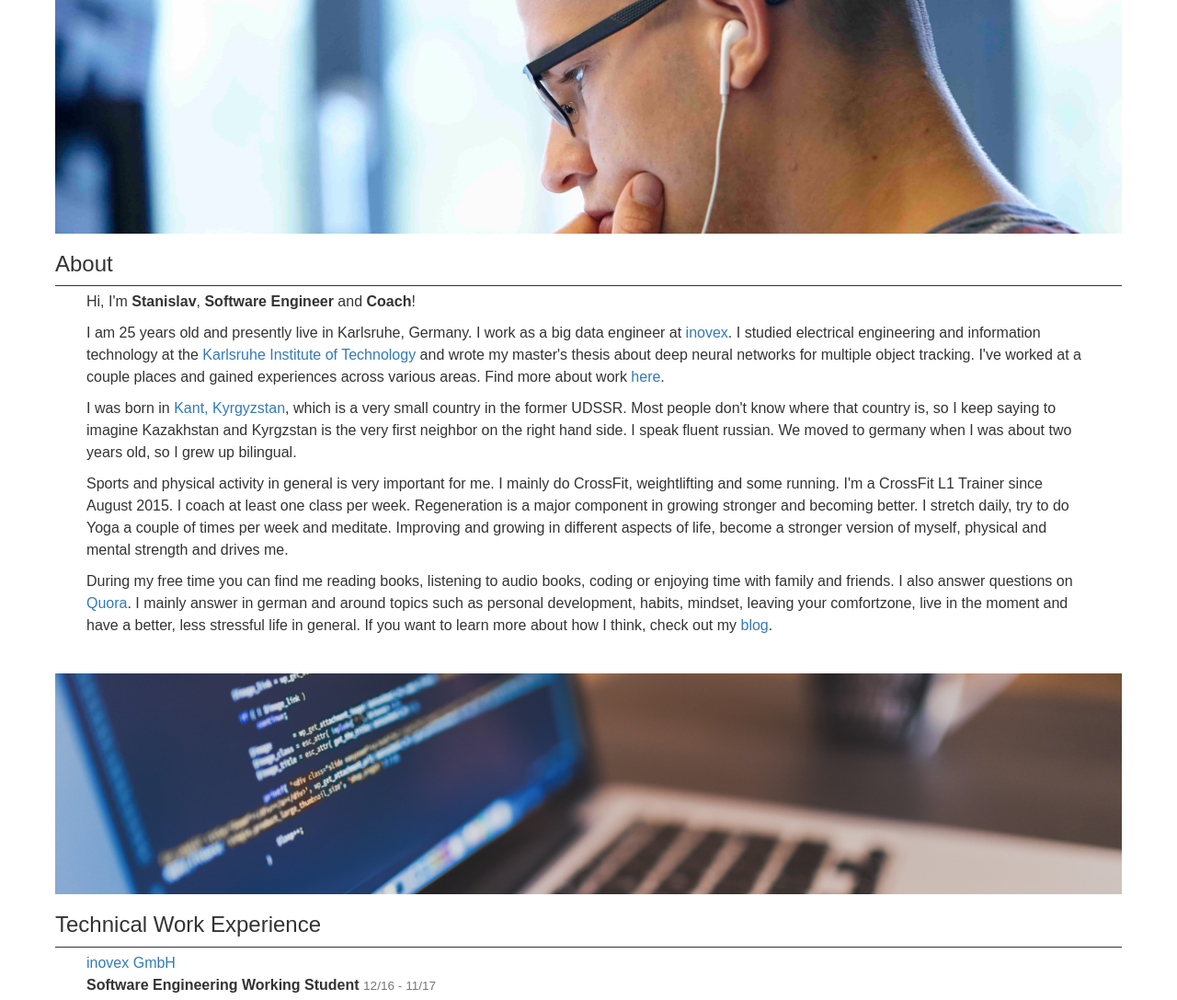
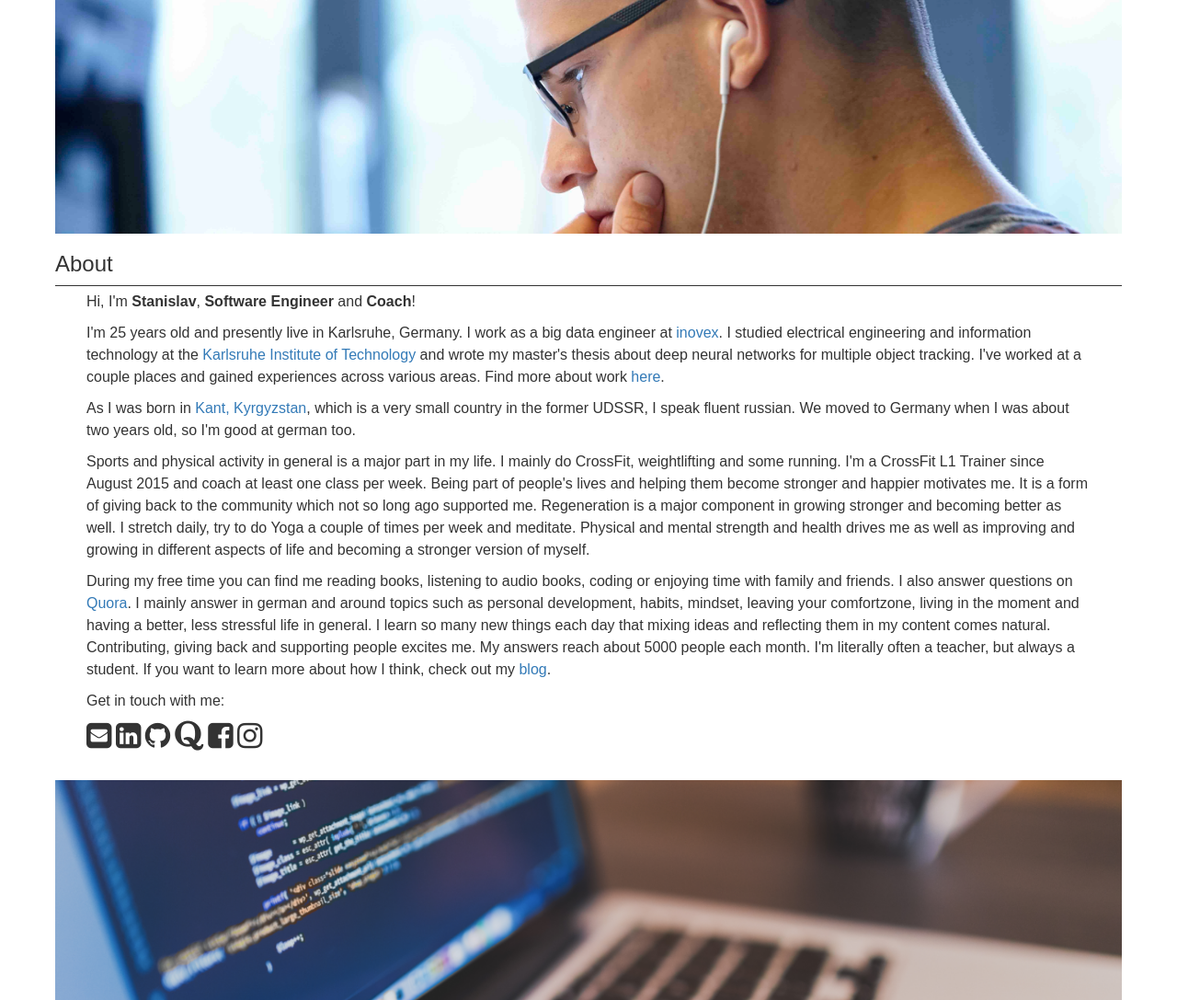
Before and after one commit to stanifrolov/portfolio, a Django app: page / in a window 1280 px wide. Shown: the part 61-1148 px from the top of the page at 92% size. Run offline with Django 3.2, Linux system fonts and the light colour scheme; some libraries are stand-ins or nearby versions.

Commit message:
Added some about text and get in touch

```diff
--- a/templates/home.html
+++ b/templates/home.html
@@ -13,37 +13,47 @@
         <p>Hi, I'm <strong>Stanislav</strong>, <strong>Software Engineer</strong> and <strong>Coach</strong>!</p>
 
         <p>
-            I am {{ age }} years old and presently live in Karlsruhe, Germany. I work as a big data engineer at
-            <a href="https://www.inovex.de/de" target="_blank">inovex</a>.
-            I studied electrical engineering and information technology at the
-            <a href="https://www.kit.edu/english" target="_blank">Karlsruhe Institute of Technology</a> and
-            wrote my master's thesis about deep neural networks for multiple object tracking. I've worked at a couple
-            places and gained experiences across various areas. Find more about work <a href="{% url 'home' %}#work">here</a>.
+            I'm {{ age }} years old and presently live in Karlsruhe, Germany.
+            I work as a big data engineer at <a href="https://www.inovex.de/de" target="_blank">inovex</a>.
+            I studied electrical engineering and information technology at the <a href="https://www.kit.edu/english" target="_blank">Karlsruhe Institute of Technology</a> and wrote my master's thesis about deep neural networks for multiple object tracking.
+            I've worked at a couple places and gained experiences across various areas. Find more about work <a href="{% url 'home' %}#work">here</a>.
         </p>
 
         <p>
-            I was born in <a href="https://www.google.com/maps/place/Kant,+Kyrgyzstan/" target="_blank">Kant, Kyrgyzstan</a>,
-            which is a very small country in the former UDSSR. Most people don't know where that country is,
-            so I keep saying to imagine Kazakhstan and Kyrgzstan is the very first neighbor on the right hand side.
-            I speak fluent russian. We moved to germany when I was about two years old, so I grew up bilingual.
+            As I was born in <a href="https://www.google.com/maps/place/Kant,+Kyrgyzstan/" target="_blank">Kant, Kyrgyzstan</a>,
+            which is a very small country in the former UDSSR, I speak fluent russian.
+            We moved to Germany when I was about two years old, so I'm good at german too.
         </p>
 
         <p>
-            Sports and physical activity in general is very important for me. I mainly do CrossFit, weightlifting and some running.
-            I'm a CrossFit L1 Trainer since August 2015. I coach at least one class per week. Regeneration is a
-            major component in growing stronger and becoming better. I stretch daily, try to do Yoga a couple of times per week
-            and meditate. Improving and growing in different aspects of life, become a stronger version of myself,
-            physical and mental strength and drives me.
+            Sports and physical activity in general is a major part in my life.
+            I mainly do CrossFit, weightlifting and some running.
+            I'm a CrossFit L1 Trainer since August 2015 and coach at least one class per week.
+            Being part of people's lives and helping them become stronger and happier motivates me.
+            It is a form of giving back to the community which not so long ago supported me.
+            Regeneration is a major component in growing stronger and becoming better as well.
+            I stretch daily, try to do Yoga a couple of times per week and meditate.
+            Physical and mental strength and health drives me as well as improving and growing in different aspects of life and becoming a stronger version of myself.
         </p>
 
         <p>
-            During my free time you can find me reading books, listening to audio books,
-            coding or enjoying time with family and friends. I also  answer questions on
-            <a href="https://de.quora.com/profile/Stanislav-Frolov-4">Quora</a>. I mainly answer in german
-            and around topics such as personal development, habits, mindset, leaving your comfortzone, live in the moment
-            and have a better, less stressful life in general. If you want to learn more about how I think, check out my
-            <a href="{% url 'blog' %}">blog</a>.
+            During my free time you can find me reading books, listening to audio books, coding or enjoying time with family and friends.
+            I also  answer questions on <a href="https://de.quora.com/profile/Stanislav-Frolov-4">Quora</a>.
+            I mainly answer in german and around topics such as personal development, habits, mindset, leaving your comfortzone, living in the moment and having a better, less stressful life in general.
+            I learn so many new things each day that mixing ideas and reflecting them in my content comes natural.
+            Contributing, giving back and supporting people excites me.
+            My answers reach about 5000 people each month.
+            I'm literally often a teacher, but always a student.
+            If you want to learn more about how I think, check out my <a href="{% url 'blog' %}">blog</a>.
         </p>
+
+        <p>Get in touch with me:</p>
+        <a href="mailto:mail.stanislav.frolov@gmail.com" target="_blank" class="fa fa-envelope-square fa-2x" style="text-decoration: none"></a>
+        <a href="https://www.linkedin.com/in/stanislav-frolov-379090105" target="_blank" class="fa fa-linkedin-square fa-2x" style="text-decoration: none"></a>
+        <a href="https://github.com/stanislavfrolov92" target="_blank" class="fa fa-github fa-2x" style="text-decoration: none"></a>
+        <a href="https://de.quora.com/profile/Stanislav-Frolov-4" target="_blank" class="fa fa-quora fa-2x" style="text-decoration: none"></a>
+        <a href="https://www.facebook.com/stani.frolov" target="_blank" class="fa fa-facebook-square fa-2x" style="text-decoration: none"></a>
+        <a href="https://www.instagram.com/staninst/" target="_blank" class="fa fa-instagram fa-2x" style="text-decoration: none"></a>
 
     </div>
 </div>
```
